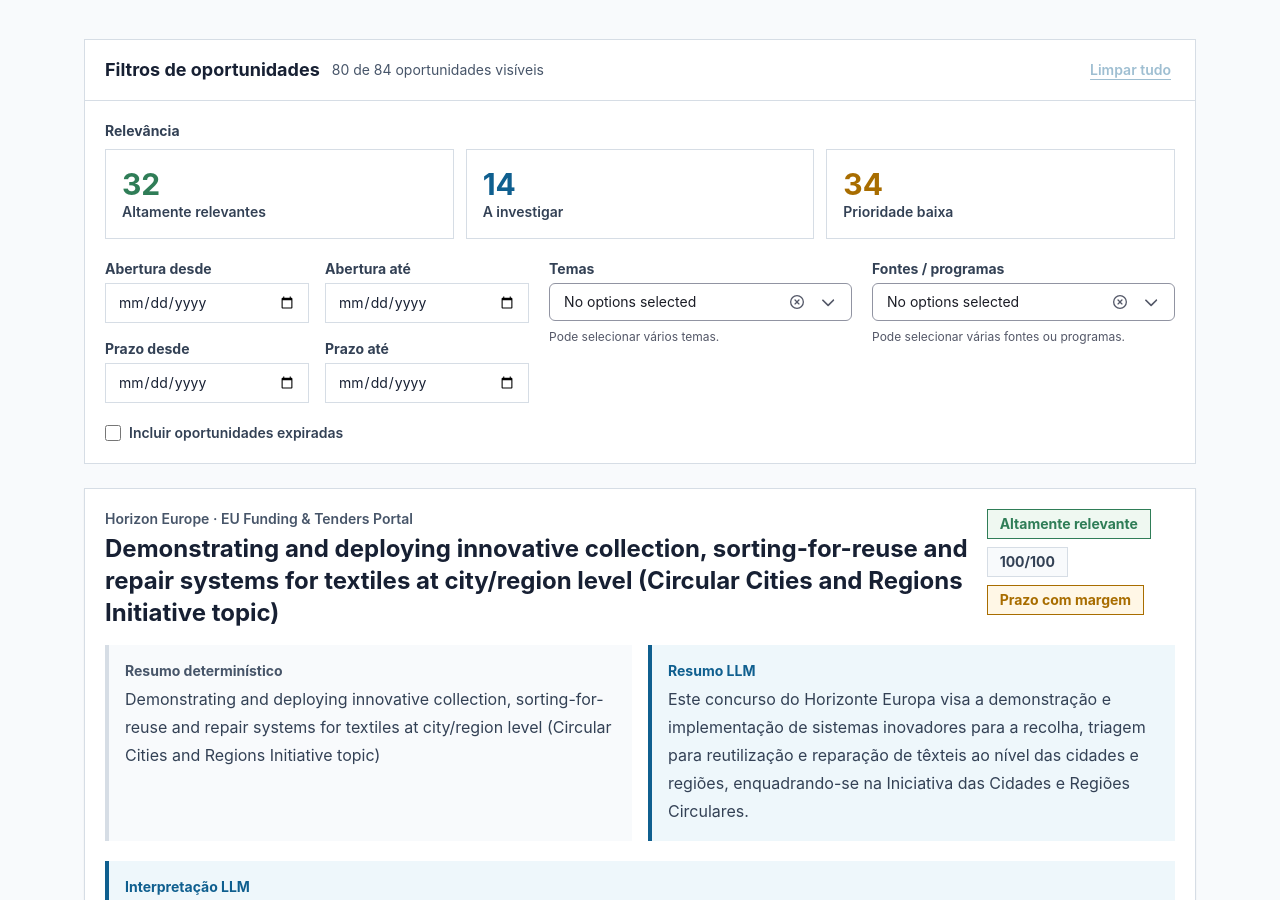
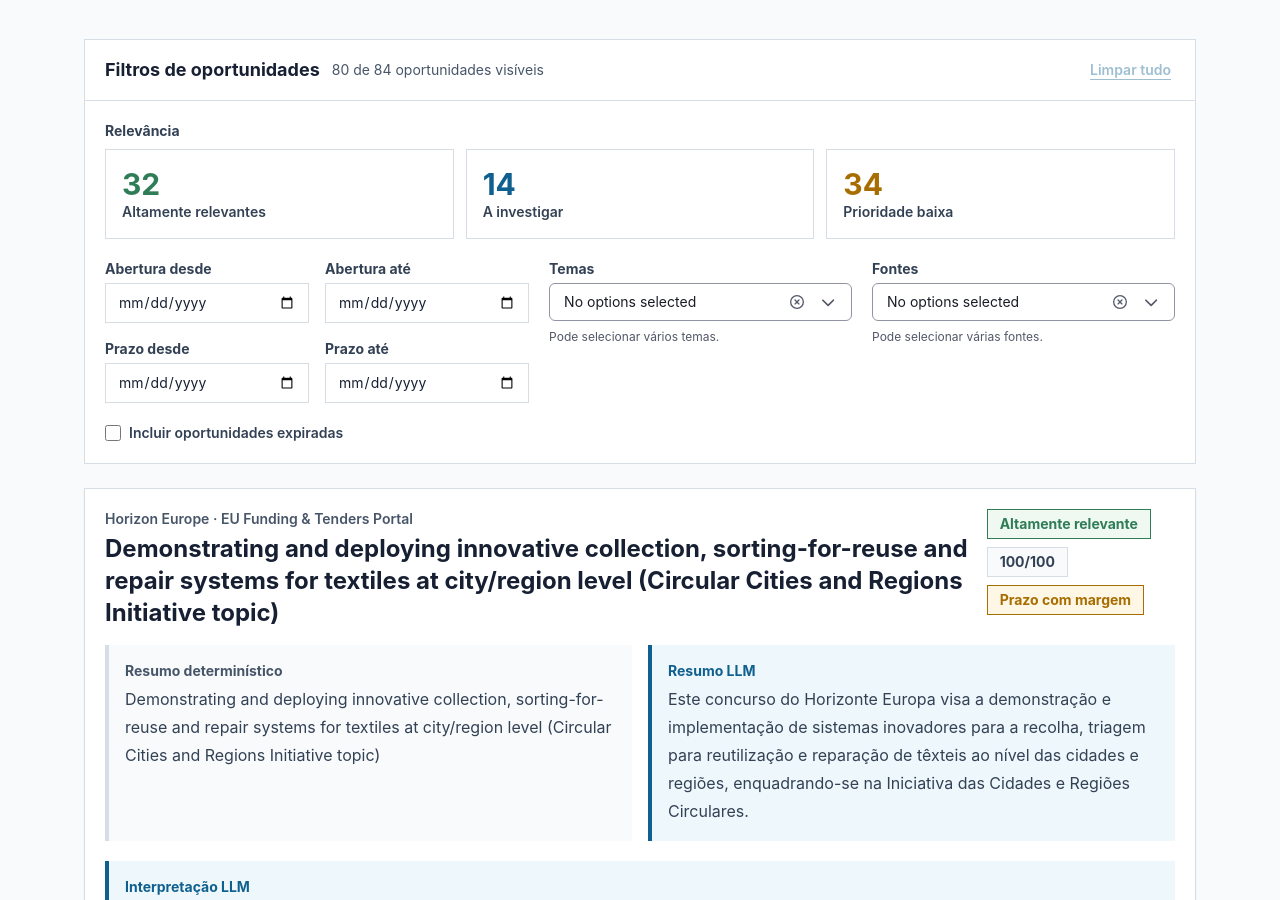
Before and after one commit to metade/radar-de-financiamento, a Jekyll site: the page built from index.html, in a window 1280 px wide and 900 px high, scrolled down 518 px. Built offline with Jekyll 4.4.1, drawn with Linux system fonts in a browser that asks for light colours.

Commit message:
Show funding sources without programme duplicates

```diff
--- a/_includes/report-content.html
+++ b/_includes/report-content.html
@@ -16,8 +16,7 @@
       <summary class="flex cursor-pointer items-center gap-3 px-5 py-4 text-lg font-bold text-ink"><span>Filtros de oportunidades</span><span class="text-sm font-normal text-slate-600" id="filter-count" aria-live="polite"></span><button class="ml-auto px-1 text-sm font-semibold text-civic-blue underline underline-offset-4 hover:text-ink disabled:cursor-not-allowed disabled:opacity-40" id="clear-filters" type="button" disabled>Limpar tudo</button></summary>
       <form id="opportunity-filters" class="border-t border-line p-5" aria-label="Filtrar oportunidades">
       {% assign portal_sources = report.opportunities | map: "funding_source" %}
-      {% assign programme_sources = report.opportunities | map: "programme" %}
-      {% assign funding_sources = portal_sources | concat: programme_sources | uniq | sort %}
+      {% assign funding_sources = portal_sources | uniq | sort %}
       <fieldset class="mb-5">
         <legend class="text-sm font-bold text-slate-700">Relevância</legend>
         <div class="mt-2 grid gap-3 sm:grid-cols-3">
@@ -43,7 +42,7 @@
           <div><label class="block text-sm font-bold text-slate-700" for="deadline-to">Prazo até</label><input class="filter-date mt-1 w-full max-w-[15rem] border border-line px-3 py-2 text-sm" id="deadline-to" type="date"></div>
         </div>
         <div><label class="block text-sm font-bold text-slate-700" for="theme-filter">Temas</label><wa-select class="mt-1 block" id="theme-filter" aria-label="Temas" hint="Pode selecionar vários temas." size="small" multiple with-clear max-options-visible="2">{% for theme in site.data.theme_labels %}<wa-option value="{{ theme[1].query }}">{{ theme[1].label }}</wa-option>{% endfor %}</wa-select></div>
-        <div><label class="block text-sm font-bold text-slate-700" for="source-filter">Fontes / programas</label><wa-select class="mt-1 block" id="source-filter" aria-label="Fontes / programas" hint="Pode selecionar várias fontes ou programas." size="small" multiple with-clear max-options-visible="2">{% for source in funding_sources %}<wa-option value="{{ source | escape }}">{{ source }}</wa-option>{% endfor %}</wa-select></div>
+        <div><label class="block text-sm font-bold text-slate-700" for="source-filter">Fontes</label><wa-select class="mt-1 block" id="source-filter" aria-label="Fontes" hint="Pode selecionar várias fontes." size="small" multiple with-clear max-options-visible="2">{% for source in funding_sources %}<wa-option value="{{ source | escape }}">{{ source }}</wa-option>{% endfor %}</wa-select></div>
       </div>
       <label class="mt-5 flex items-center gap-2 text-sm font-semibold text-slate-700"><input id="include-expired" type="checkbox" class="h-4 w-4 accent-civic-blue"> Incluir oportunidades expiradas</label>
       </form>
```
